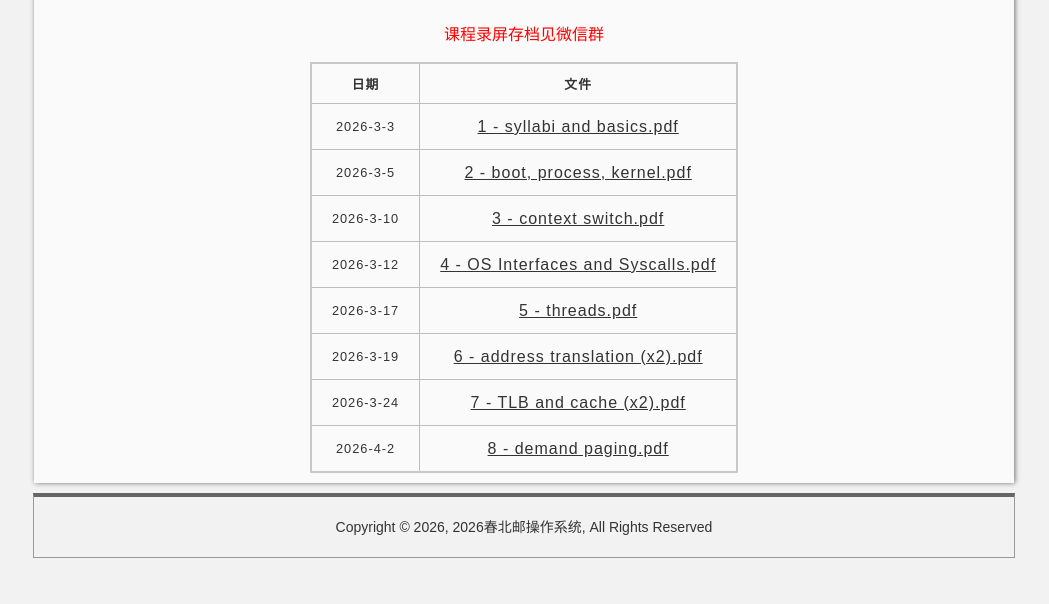
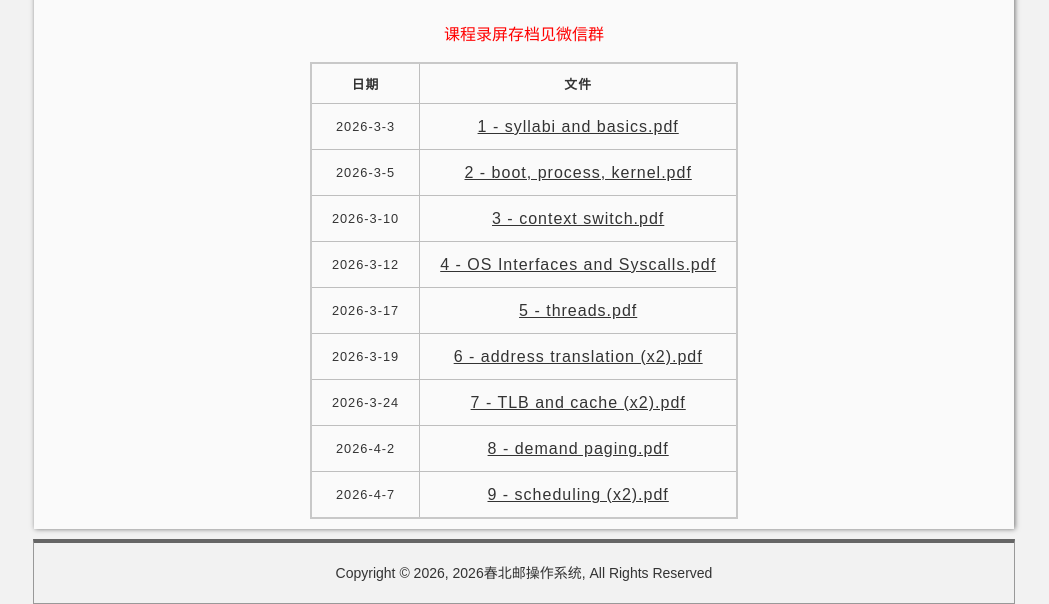
Before and after one commit to BuptOs/BuptOs.github.io, a plain HTML site: page ppt.html in a window 1280 px wide. Shown: the part 554-1158 px from the top of the page, without its empty margins (116-1165 px from the left). Before the commit the page ends 1112 px from the top, so only its background shows below. Drawn offline with Linux system fonts and the light colour scheme.

Commit message:
add the pdf of chapter9(4.7)

```diff
--- a/ppt.html
+++ b/ppt.html
@@ -118,6 +118,10 @@
                             <td>2026-4-2</td>
                             <td><a href="ppt/8 - demand paging.pdf">8 - demand paging.pdf</a></td>
                         </tr>
+                        <tr>
+                            <td>2026-4-7</td>
+                            <td><a href="ppt/9 - scheduling (x2).pdf">9 - scheduling (x2).pdf</a></td>
+                        </tr>
                     </table>
                 </div>
             </div>
```
Also changed, not shown: 1 other file.
